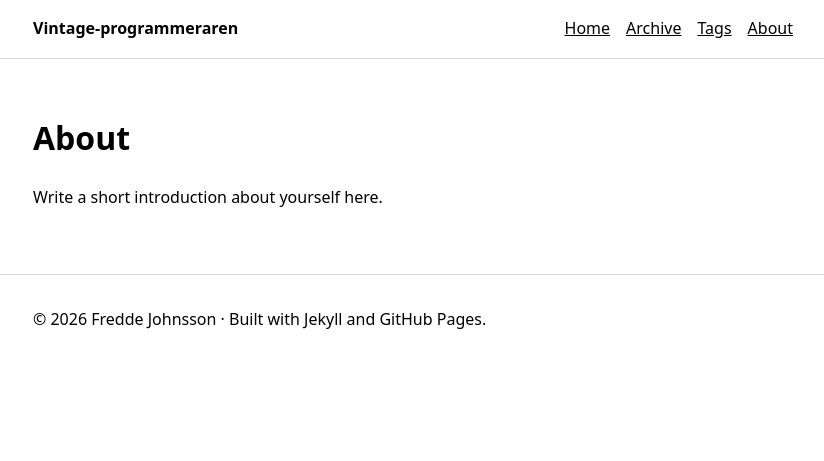
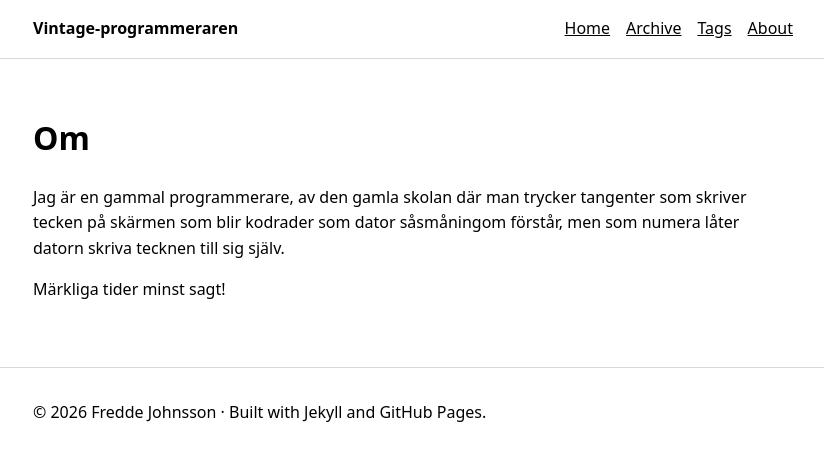
Before and after one commit to vintage-programmeraren/vintage-programmeraren.github.io, a Jekyll site: the page built from about.md, in a window 1280 px wide. Shown: the top 461 px of the page, without its empty margins (227-1051 px from the left). Built offline with Jekyll 4.4.1, drawn with Linux system fonts in a browser that asks for light colours.

Commit message:
Revise About section with personal introduction
Updated the 'About' section with a personal introduction in Swedish.

```diff
--- a/about.md
+++ b/about.md
@@ -4,6 +4,8 @@ title: About
 permalink: /about/
 ---
 
-# About
+# Om
 
-Write a short introduction about yourself here.
+Jag är en gammal programmerare, av den gamla skolan där man trycker tangenter som skriver tecken på skärmen som blir kodrader som dator såsmåningom förstår, men som numera låter datorn skriva tecknen till sig själv.
+
+Märkliga tider minst sagt!
```
